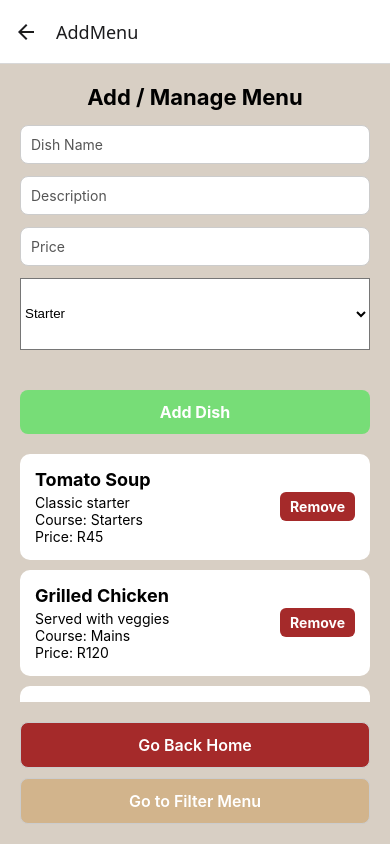
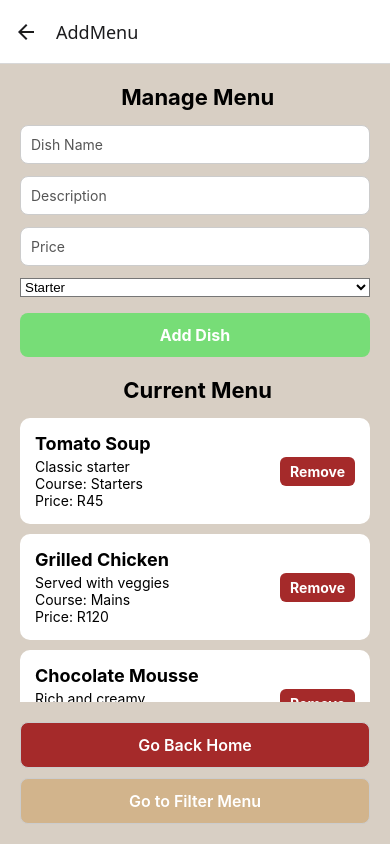
Before and after one commit to Natz-reddy/part-2, a React Native app: screen /AddMenu in a window 390 px wide. Built offline with nearby package versions, Linux system fonts and the light colour scheme.

Commit message:
editing code
making changes to the headings and the picker size

```diff
--- a/AddMenuScreen.js
+++ b/AddMenuScreen.js
@@ -30,7 +30,7 @@ export default function AddMenuScreen({ navigation, menuItems, setMenuItems }) {
 
   return (
     <View style={styles.container}>
-      <Text style={styles.title}>Add / Manage Menu</Text>
+      <Text style={styles.title}> Manage Menu</Text>
 
 
       <TextInput
@@ -71,6 +71,8 @@ export default function AddMenuScreen({ navigation, menuItems, setMenuItems }) {
       <TouchableOpacity style={styles.button} onPress={addDish}>
         <Text style={styles.buttonText}>Add Dish</Text>
       </TouchableOpacity>
+
+<Text style={styles.title}> Current Menu</Text>
 
 
       <FlatList
@@ -118,7 +120,7 @@ const styles = StyleSheet.create({
   title: { fontSize: 22, fontWeight: 'bold', marginBottom: 15, textAlign: 'center', color: '#000' },
   input: {borderWidth: 1,borderColor: '#ccc',borderRadius: 8,padding: 10,marginBottom: 12,
 backgroundColor: '#fff',color: '#000',},
-  picker: { marginBottom: 40, backgroundColor: '#fff', height: 100 },
+  picker: {marginBottom: 16,backgroundColor: "white", },
   button: { backgroundColor: '#77dd77', padding: 12, borderRadius: 8, alignItems: 'center', marginBottom: 20 },
   buttonText: { color: '#fff', fontSize: 16, fontWeight: 'bold' },
   card: {flexDirection: 'row',alignItems: 'center',justifyContent: 'space-between',
--- a/FilterMenuScreen.js
+++ b/FilterMenuScreen.js
@@ -22,6 +22,7 @@ export default function FilterMenuScreen({ navigation }) {
         selectedValue={filter}
         onValueChange={(itemValue) => setFilter(itemValue)}
         style={styles.picker}
+        itemStyle={{ color: '#000', fontSize: 16 }}
       >
         <Picker.Item label="All Courses" value="All" />
         <Picker.Item label="Starter" value="Starter" />
--- a/app.json
+++ b/app.json
@@ -1,7 +1,7 @@
 {
   "expo": {
     "name": "part-2",
-    "slug": "snack-a97a9be9-d658-45e8-ae0b-eac0ff6387db",
+    "slug": "snack-aba630a7-38ff-490e-bf81-4d6b91d368cf",
     "version": "1.0.0",
     "orientation": "portrait",
     "icon": "./assets/icon.png",
```
